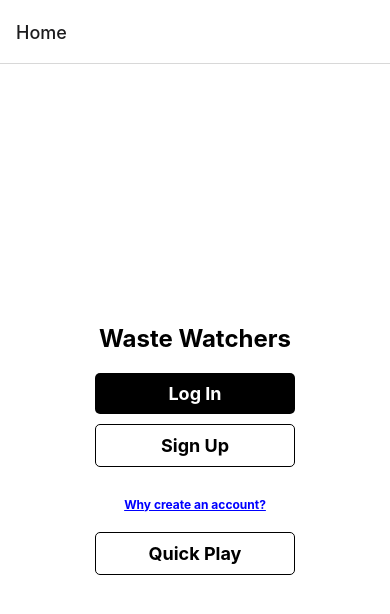
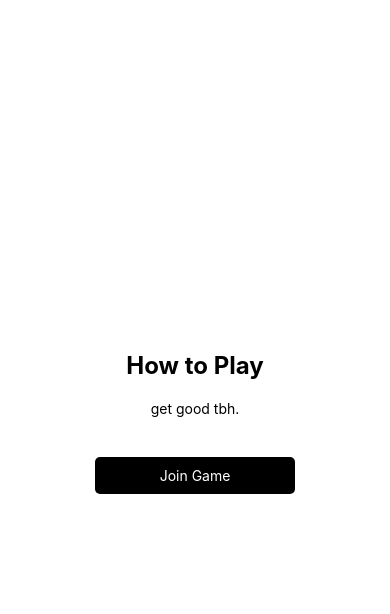
Before and after one commit to WinsomeTang/Waste-Watchers, a React Native app in the folder WasteWatchers/: screen /HowToPlayPage in a window 390 px wide. Shown: the top 614 px of the page. Built offline with nearby package versions, Linux system fonts and the light colour scheme.

Commit message:
added howtoplay and removed navbars

```diff
--- a/WasteWatchers/App.js
+++ b/WasteWatchers/App.js
@@ -7,6 +7,7 @@ import { createStackNavigator } from '@react-navigation/stack';
 import SignUpPage from './SignUpPage';
 import LogInPage from './LogInPage';
 import GamePage from './GamePage';
+import HowToPlayPage from './HowToPlayPage';
 
 
 async function changeScreenOrientation() {
@@ -20,12 +21,18 @@ export default function App() {
 
   return (
     <NavigationContainer>
-      <Stack.Navigator initialRouteName="Home">
+      <Stack.Navigator
+        initialRouteName="Home"
+        screenOptions={{
+          headerShown: false
+        }}
+      >
         <Stack.Screen name="Home" component={HomeScreen} />
         <Stack.Screen name="SignUp" component={SignUpPage} />
         <Stack.Screen name="LogIn" component={LogInPage} />
         <Stack.Screen name="WhyAccount" component={WhyAccountPage} />
         <Stack.Screen name="Game" component={GamePage} />
+        <Stack.Screen name="HowToPlayPage" component={HowToPlayPage} />
       </Stack.Navigator>
     </NavigationContainer>
   );
@@ -54,7 +61,7 @@ function HomeScreen({ navigation }) {
       // Implement navigation or other actions for Why Account button press
       console.log('Quick Play button pressed');
       navigation.navigate('Game');
-    };
+  };
 
   return (
     <View style={styles.container}>
@@ -77,6 +84,8 @@ function HomeScreen({ navigation }) {
       >
         <Text style={styles.questionButtonText}>Why create an account?</Text>
       </TouchableOpacity>
+
+
       <TouchableOpacity
         style={styles.signupButton}
         onPress={handleQuickPlayPress}
--- /dev/null
+++ b/WasteWatchers/HowToPlayPage.js
@@ -0,0 +1,52 @@
+import React from 'react';
+import { StyleSheet, Text, View, TouchableOpacity } from 'react-native';
+
+export default function HowToPlayPage({ navigation }) {
+  const handleJoinGamePress = () => {
+    // Implement navigation or other actions for join game button press
+    console.log('Join Game button pressed');
+    navigation.navigate('Game');
+  };
+
+  return (
+    <View style={styles.container}>
+      <Text style={styles.title}>How to Play</Text>
+      <Text style={styles.description}>get good tbh.</Text>
+      <TouchableOpacity
+        style={styles.joinGameButton}
+        onPress={handleJoinGamePress}
+      >
+        <Text style={styles.buttonText}>Join Game</Text>
+      </TouchableOpacity>
+    </View>
+  );
+}
+
+const styles = StyleSheet.create({
+  container: {
+    flex: 1,
+    backgroundColor: '#fff',
+    alignItems: 'center',
+    justifyContent: 'center',
+  },
+  title: {
+    fontSize: 24,
+    fontWeight: 'bold',
+    marginBottom: 20,
+  },
+  description: {
+    marginHorizontal: 100,
+    textAlign: 'center',
+    marginBottom: 40
+  },
+  joinGameButton: {
+    width: 200,
+    backgroundColor: 'black',
+    padding: 10,
+    borderRadius: 5,
+  },
+  buttonText: {
+    color: 'white',
+    textAlign: 'center',
+  },
+});
--- a/WasteWatchers/LogInPage.js
+++ b/WasteWatchers/LogInPage.js
@@ -1,6 +1,6 @@
 import React, { useState } from 'react';
 import { StyleSheet, Text, TextInput, TouchableOpacity, View } from 'react-native';
-import { findUser } from './Users'; // Import the findUser function from Users.js
+import { findUser } from './Users';
 
 export default function LogInPage({ navigation }) {
   const [username, setUsername] = useState('');
@@ -22,8 +22,8 @@ export default function LogInPage({ navigation }) {
     }
 
     // Navigate to Game.js
-    console.log('Join Game button pressed');
-    navigation.navigate('Game'); // Add this line to navigate to the Game.js page
+    console.log('Continue button pressed');
+    navigation.navigate('HowToPlayPage');
   };
 
   return (
@@ -44,7 +44,7 @@ export default function LogInPage({ navigation }) {
       />
       {error !== '' && <Text style={styles.errorText}>{error}</Text>}
       <TouchableOpacity style={styles.loginButton} onPress={handleLogin}>
-        <Text style={styles.buttonText}>Join game!</Text>
+        <Text style={styles.buttonText}>Continue</Text>
       </TouchableOpacity>
     </View>
   );
```
